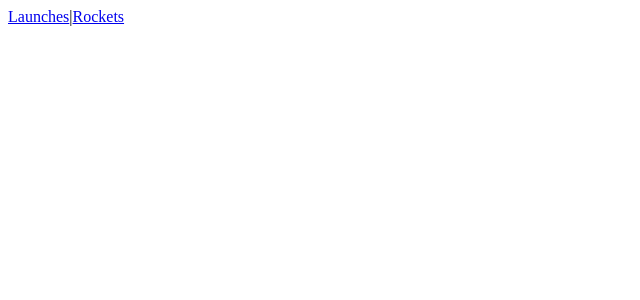
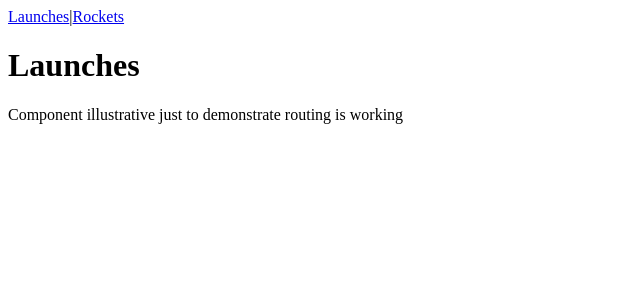
Before and after one commit to pedroist/SpaceX_React, a React app: page / in a window 1280 px wide. Shown: the top 300 px of the page, without its empty margins (0-640 px from the left). Built offline with nearby package versions, Linux system fonts and the light colour scheme; no server answers.

Commit message:
Replaced the Navbarcode with the BrowserRouter directly in the App component. Navbar working without styles

```diff
--- a/src/App.tsx
+++ b/src/App.tsx
@@ -1,13 +1,22 @@
 import * as React from "react";
+import { BrowserRouter, Route, NavLink } from "react-router-dom";
 import Launches from "./pages/launches";
-import Navbar from "./components/navbar";
+import Rockets from "./pages/rockets";
 export default class App extends React.Component {
   render() {
     return (
-      <React.Fragment>
-        <Navbar></Navbar>
-        <Launches></Launches>
-      </React.Fragment>
+      <div>
+        <BrowserRouter>
+          <div>
+            <div>
+              <NavLink to="/">Launches</NavLink>|
+              <NavLink to="/rockets">Rockets</NavLink>
+            </div>
+          </div>
+          <Route exact path="/" component={Launches} />
+          <Route path="/rockets" component={Rockets} />
+        </BrowserRouter>
+      </div>
     );
   }
 }
--- a/src/components/navbar.tsx
+++ /dev/null
@@ -1,23 +0,0 @@
-import * as React from "react";
-import { BrowserRouter, Route, Switch, Link } from "react-router-dom";
-import Launches from "../pages/launches";
-
-const Navbar = () => {
-  return (
-    <div>
-      <BrowserRouter>
-        <div>
-          <div>
-            <Link to="/">Launches</Link>|<Link to="/rockets">Rockets</Link>
-          </div>
-          <Switch>
-            <Route path="/" component={Launches} />
-            <Route path="/rockets" component={Launches} />
-          </Switch>
-        </div>
-      </BrowserRouter>
-    </div>
-  );
-};
-
-export default Navbar;
--- a/src/pages/launches.tsx
+++ b/src/pages/launches.tsx
@@ -16,7 +16,12 @@ class Launches extends React.Component<Props, State> {
   }
 
   render() {
-    return <React.Fragment></React.Fragment>;
+    return (
+      <React.Fragment>
+        <h1>Launches</h1>
+        <p>Component illustrative just to demonstrate routing is working</p>
+      </React.Fragment>
+    );
   }
 }
 
--- /dev/null
+++ b/src/pages/rockets.tsx
@@ -0,0 +1,14 @@
+import * as React from "react";
+
+type Props = {};
+
+const Rockets: React.FC<Props> = props => {
+  return (
+    <div>
+      <h1>Rockets</h1>
+      <p>Component illustrative just to demonstrate routing is working</p>
+    </div>
+  );
+};
+
+export default Rockets;
```
